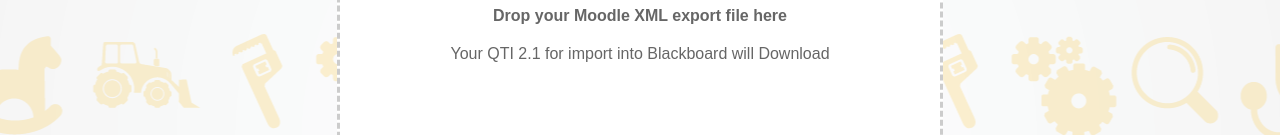
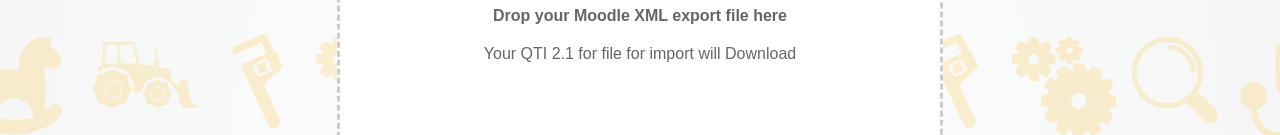
Before and after one commit to Northwest-Tech/FHNW_Moodle_to_Blackboard_Question_Pool_Converter, a plain HTML site: page index.html in a window 1280 px wide. Shown: the part 264-399 px from the top of the page. Drawn offline with nearby package versions, Linux system fonts and the light colour scheme.

Commit message:
Cleaned up Text

```diff
--- a/index.html
+++ b/index.html
@@ -15,7 +15,7 @@
 
         <div class="icon">📄</div>
         <p><strong>Drop your Moodle XML export file here</strong></p>
-        <p>Your QTI 2.1 for import into Blackboard will Download</p>
+        <p>Your QTI 2.1 for file for import will Download</p>
     </div>
 
     <section>
```
